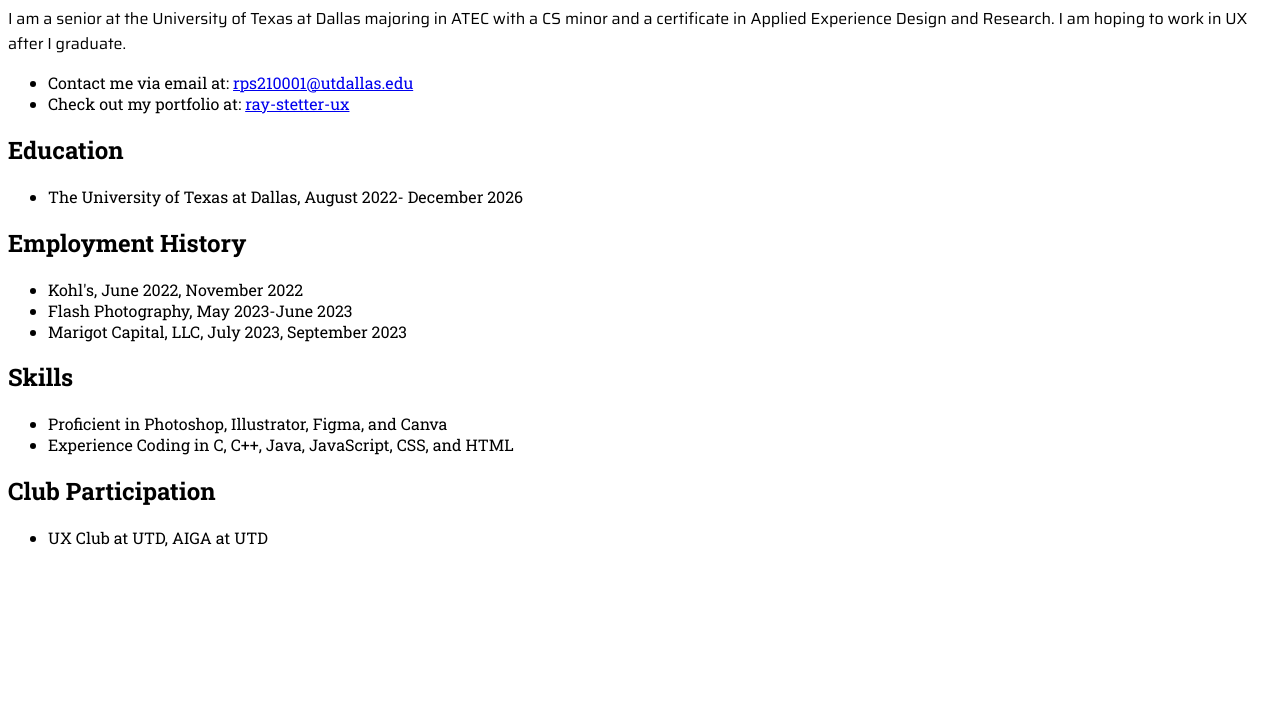
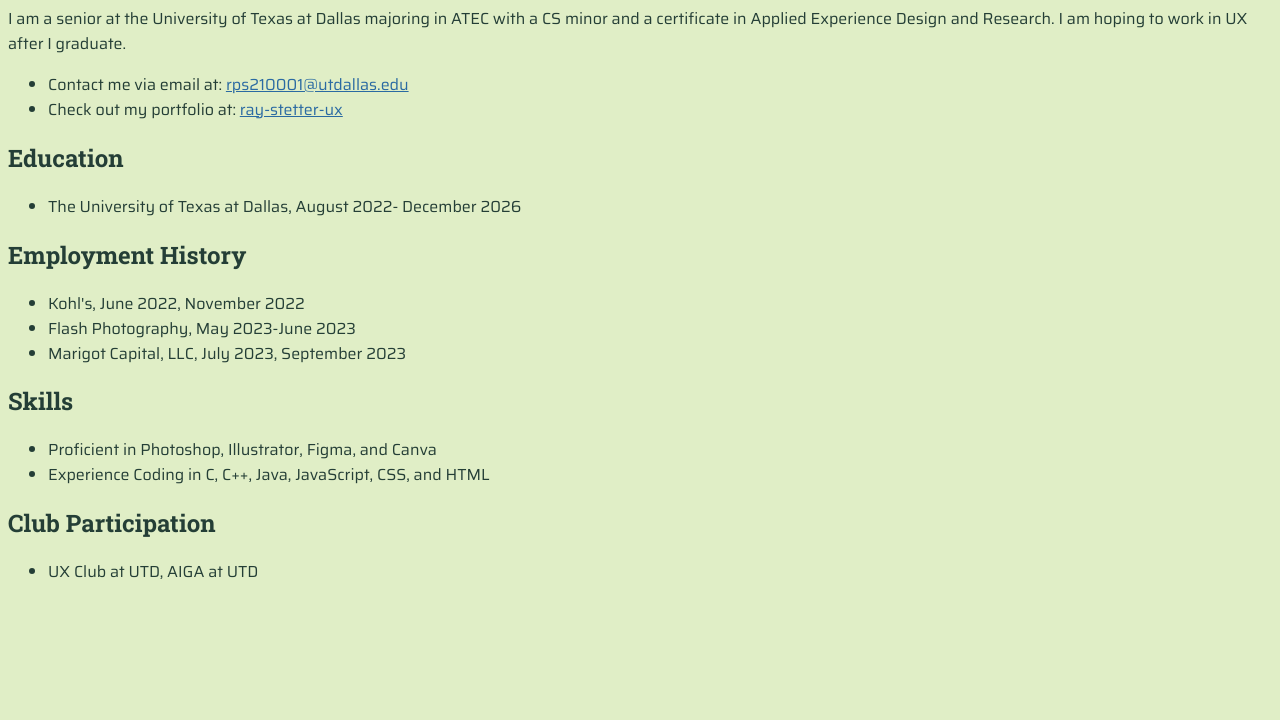
Before and after one commit to rayStettler/stettler-ray_internet-studio_midterm, a plain HTML site: page index.html in a window 1280 px wide. Shown: the part 80-800 px from the top of the page. Drawn offline with Linux system fonts and the light colour scheme.

Commit message:
color changes + link effects

```diff
--- a/index.html
+++ b/index.html
@@ -21,7 +21,7 @@
   7.+ Choose two Google Web Fonts and link to them in your page--one for your display text (title of your page or headings)
     and one for body copy
 
-  8. Create internal or external styles (your choice) to change the font-face (use the Google Web Font) and color of your headings,
+  8.+ Create internal or external styles (your choice) to change the font-face (use the Google Web Font) and color of your headings,
       and create other typographic treatments
 
   9. Add the necessary links from getbootstrap.com to use the Bootstrap framework and add the following wrapper to your page
@@ -44,9 +44,6 @@
   <link rel="preconnect" href="https://fonts.gstatic.com" crossorigin>
   <link href="https://fonts.googleapis.com/css2?family=Roboto+Slab:wght@100..900&display=swap" rel="stylesheet">
 
-
-
-
   <link rel="preconnect" href="https://fonts.googleapis.com">
   <link rel="preconnect" href="https://fonts.gstatic.com" crossorigin>
   <link href="https://fonts.googleapis.com/css2?family=Roboto+Slab:wght@100..900&family=Saira:ital,wght@0,100..900;1,100..900&display=swap" rel="stylesheet">
@@ -54,15 +51,32 @@
   <style>
 
     body{
+      background-color: #E0EEC6;
       font-family: "Roboto Slab", "Saira", sans-serif;
       h1{
+          color: #243E36;
           font-family: "Roboto Slab", "Arial", sans-serif;
       }
       h2{
+          color: #243E36;
           font-family: "Roboto Slab", "Arial", sans-serif;
       }
       p{
+        color: #243E36;
         font-family: "Saira", "Arial", sans-serif;
+      }
+      li {
+        color: #243E36;
+        font-family: "Saira", "Arial", sans-serif;
+      }
+      a:link {
+        color: #2A6AA2;
+      }
+      a:visited {
+        color: #6D5E22;
+      }
+      a:hover {
+        color: #3E3614;
       }
     }
   </style>
```
Lines whose indentation alone changed are shown as unchanged.
